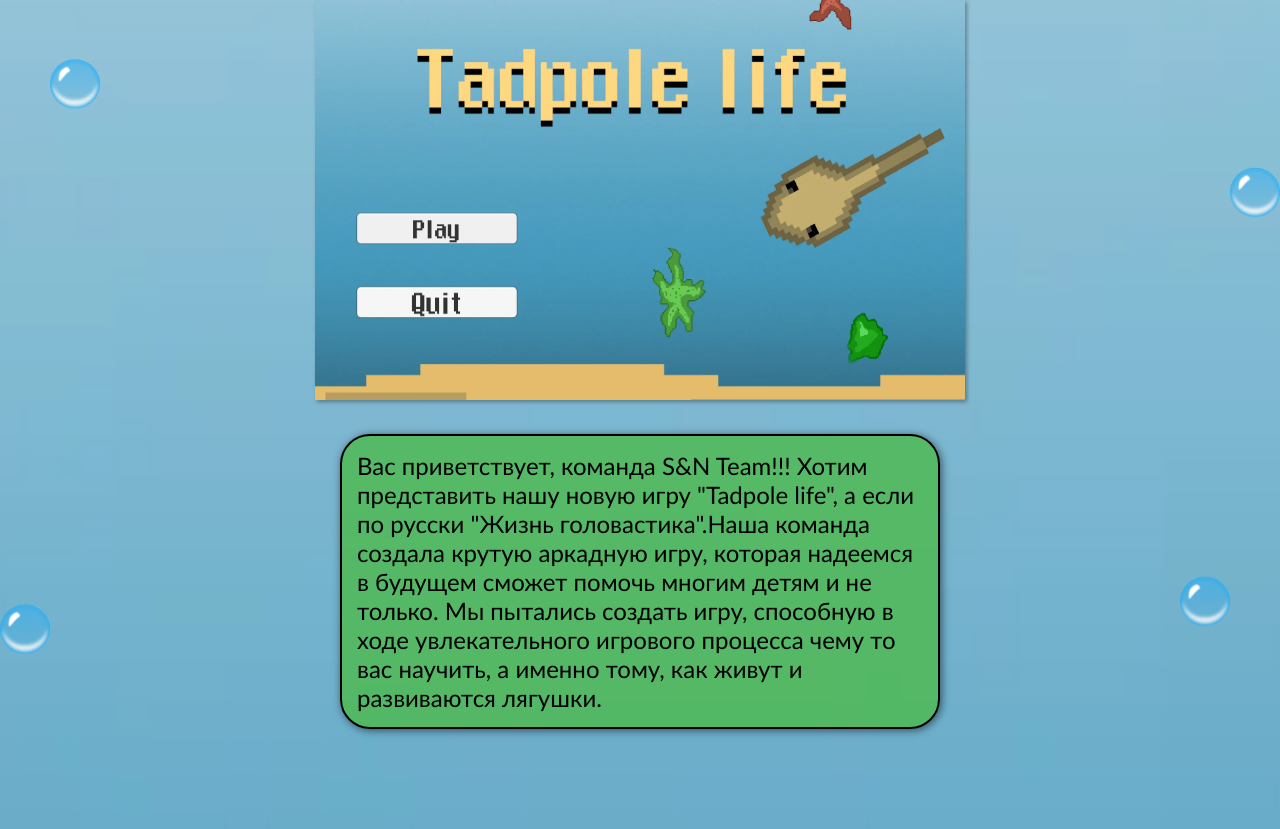
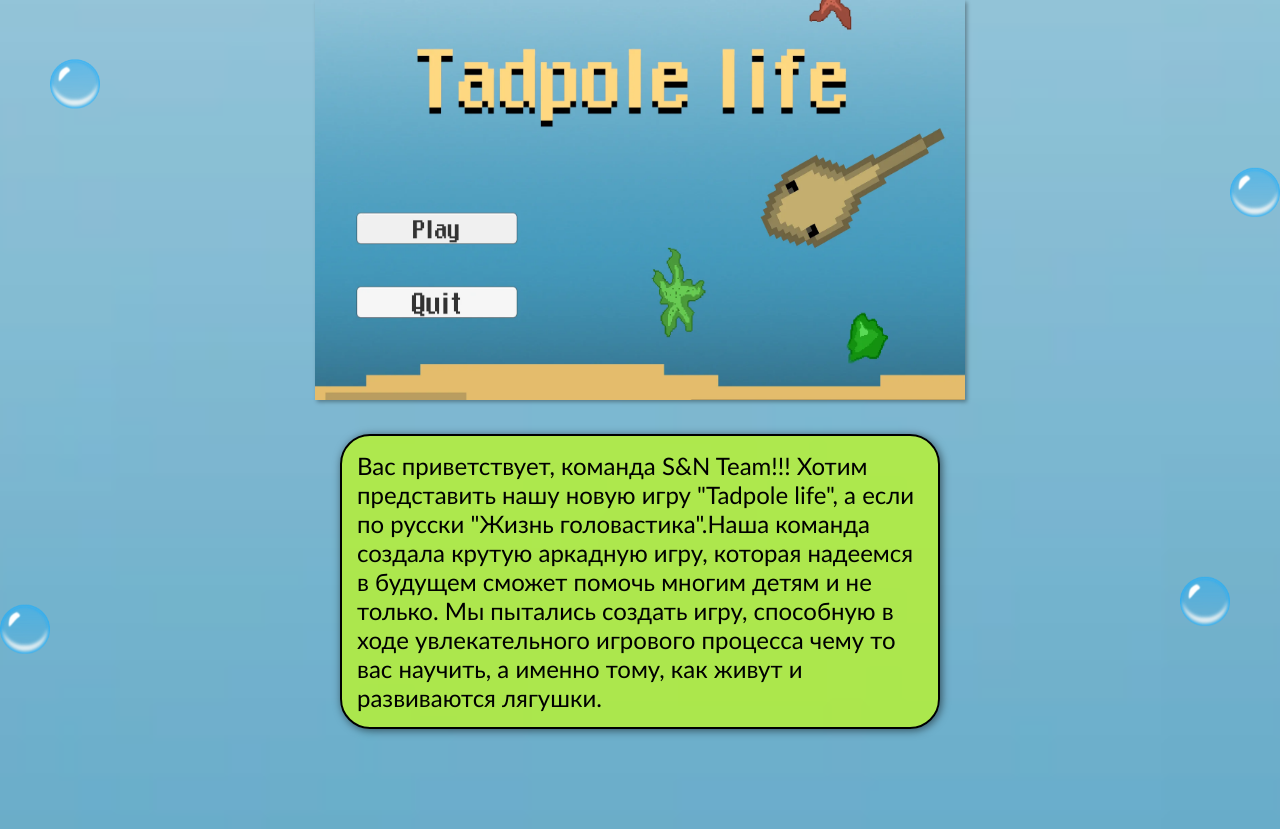
Before and after one commit to Yremancer/tadpole_life, a plain HTML site: page index.html in a window 1280 px wide. Shown: the part 123-952 px from the top of the page. Drawn offline with Linux system fonts and the light colour scheme; files whose address does not match are found by name.

Commit message:
ver 6.01

```diff
--- a/styles.css
+++ b/styles.css
@@ -102,7 +102,7 @@ body {
 
 .text-border {
     border: 2px solid black;
-    background-color: rgba(76, 186, 74, 0.782);
+    background-color: rgba(189, 247, 42, 0.782);
     border-radius: 30px;
     padding: 15px;
     box-shadow: 1.5px 1.5px 8px 0 rgba(0, 0, 0, 0.554);
```
Also changed, not shown: index.html (+0 -1 lines).
